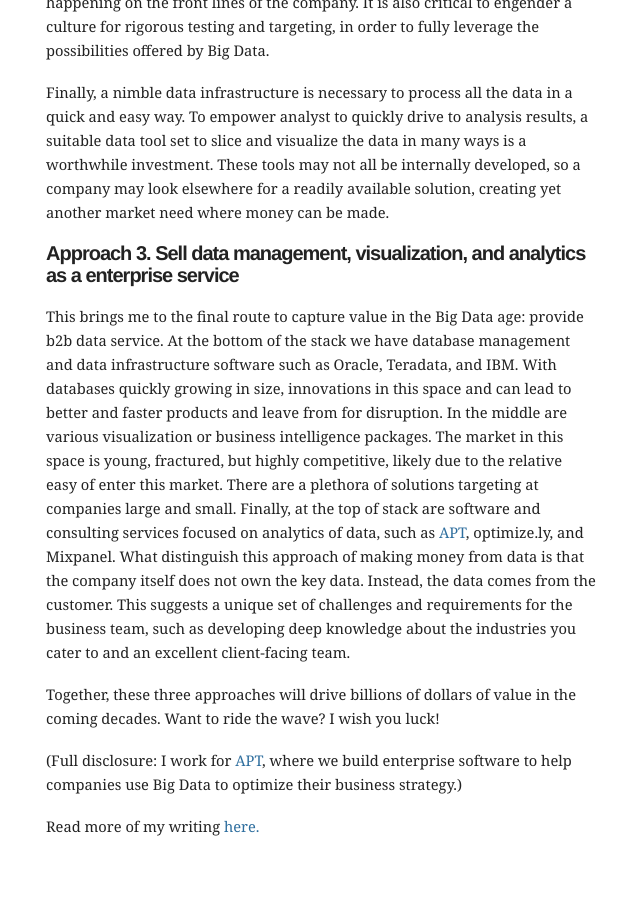
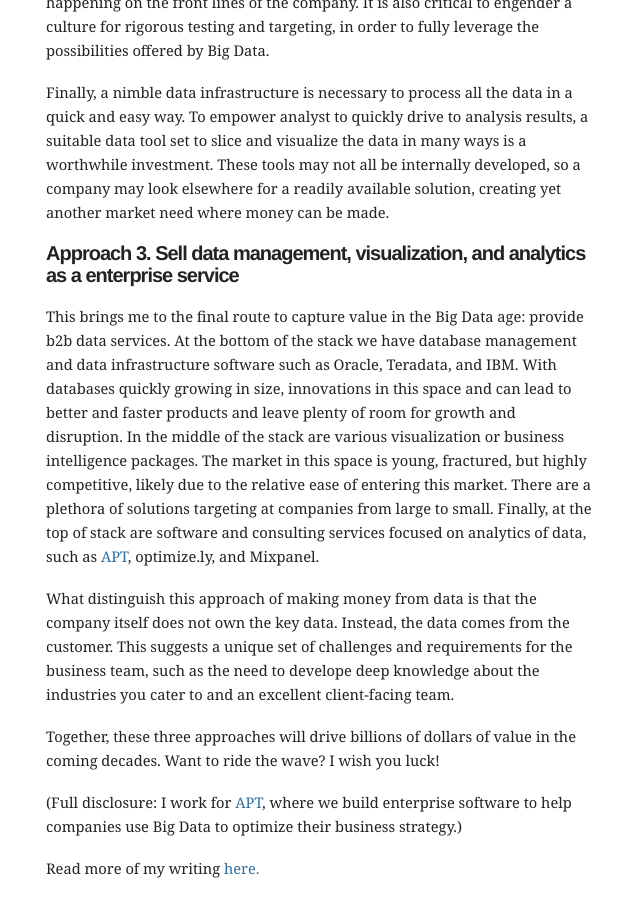
Before and after one commit to mbwong/mbwong.github.com, a Jekyll site: the page built from _posts/2013-01-12-how-to-make-money-from-big-data.md, in a window 1280 px wide and 900 px high, scrolled down 3056 px. Shown: the whole window, without its empty margins (304-944 px from the left). Built offline with Jekyll 4.4.1, drawn with Linux system fonts in a browser that asks for light colours; before the commit the page ends 3914 px from its top, so only the background shows below that.

Commit message:
Update _posts/2013-01-12-how-to-make-money-from-big-data.md

```diff
--- a/_posts/2013-01-12-how-to-make-money-from-big-data.md
+++ b/_posts/2013-01-12-how-to-make-money-from-big-data.md
@@ -70,7 +70,9 @@ Finally, a nimble data infrastructure is necessary to process all the data in a
 
 ##Approach 3. Sell data management, visualization, and analytics as a enterprise service
 
-This brings me to the final route to capture value in the Big Data age: provide b2b data service. At the bottom of the stack we have database management and data infrastructure software such as Oracle, Teradata, and IBM. With databases quickly growing in size, innovations in this space and can lead to better and faster products and leave from for disruption. In the middle are various visualization or business intelligence packages. The market in this space is young, fractured, but highly competitive, likely due to the relative easy of enter this market. There are a plethora of solutions targeting at companies large and small. Finally, at the top of stack are software and consulting services focused on analytics of data, such as [APT][apt], optimize.ly, and Mixpanel. What distinguish this approach of making money from data is that the company itself does not own the key data. Instead, the data comes from the customer. This suggests a unique set of challenges and requirements for the business team, such as developing deep knowledge about the industries you cater to and an excellent client-facing team.
+This brings me to the final route to capture value in the Big Data age: provide b2b data services. At the bottom of the stack we have database management and data infrastructure software such as Oracle, Teradata, and IBM. With databases quickly growing in size, innovations in this space and can lead to better and faster products and leave plenty of room for growth and disruption. In the middle of the stack are various visualization or business intelligence packages. The market in this space is young, fractured, but highly competitive, likely due to the relative ease of entering this market. There are a plethora of solutions targeting at companies from large to small. Finally, at the top of stack are software and consulting services focused on analytics of data, such as [APT][apt], optimize.ly, and Mixpanel.
+
+What distinguish this approach of making money from data is that the company itself does not own the key data. Instead, the data comes from the customer. This suggests a unique set of challenges and requirements for the business team, such as the need to develope deep knowledge about the industries you cater to and an excellent client-facing team.
 
 Together, these three approaches will drive billions of dollars of value in the coming decades. Want to ride the wave? I wish you luck!
 
```
